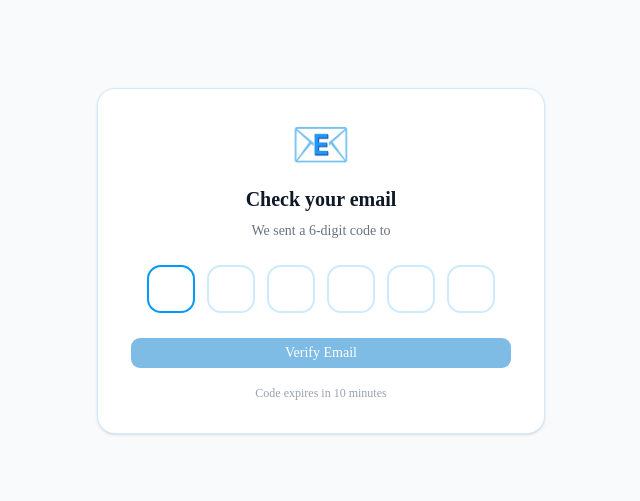
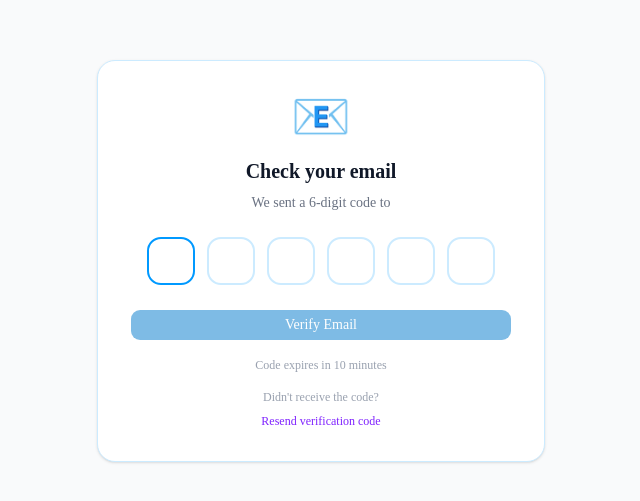
Before and after one commit to Jashan-Maan/ai-resume-analyzer, a Next.js app: page /verify-email in a window 1280 px wide. Shown: the part 139-640 px from the top of the page, without its empty margins (319-959 px from the left). Built offline with nearby package versions, Linux system fonts and the light colour scheme.

Commit message:
feat: implement email verification flow with pre-auth validation and OTP entry page

```diff
--- a/src/app/api/auth/check-user/route.ts
+++ b/src/app/api/auth/check-user/route.ts
@@ -2,6 +2,9 @@ import { NextRequest, NextResponse } from "next/server";
 import bcrypt from "bcryptjs";
 import dbConnect from "@/lib/dbConnect";
 import User from "@/models/User";
+import { generateOTP, generateOTPExpiry } from "@/helper/verifyCode";
+import { sendVerificationEmail } from "@/services/email";
+import { success } from "zod";
 
 export async function POST(req: NextRequest) {
   try {
@@ -49,6 +52,45 @@ export async function POST(req: NextRequest) {
 
     // Email not verified
     if (!user.isVerified) {
+      const now = new Date();
+      const isExpired = !user.verifyCodeExpiry || now > user.verifyCodeExpiry;
+
+      if (isExpired) {
+        const newCode = generateOTP();
+        const newExpiry = generateOTPExpiry();
+
+        user.verifyCode = newCode;
+        user.verifyCodeExpiry = newExpiry;
+        await user.save();
+
+        const emailResult = await sendVerificationEmail(
+          email,
+          user.name,
+          newCode,
+        );
+
+        if (!emailResult.success) {
+          return NextResponse.json(
+            {
+              success: false,
+              message: "Failed to send Verification email. Please try again",
+            },
+            {
+              status: 500,
+            },
+          );
+        }
+        return NextResponse.json(
+          {
+            success: false,
+            message:
+              "Your verification code expired. We sent a new code to your email.",
+            needsVerification: true,
+            email,
+          },
+          { status: 400 },
+        );
+      }
 
       return NextResponse.json(
         {
--- a/src/app/verify-email/page.tsx
+++ b/src/app/verify-email/page.tsx
@@ -14,6 +14,28 @@ export default function VerifyEmailPage() {
   const [error, setError] = useState("");
   const [resending, setResending] = useState(false);
   const inputs = useRef<(HTMLInputElement | null)[]>([]);
+  const [resendLoading, setResendLoading] = useState(false);
+  const [resendMessage, setResendMessage] = useState("");
+
+  const handleResend = async () => {
+    setResendLoading(true);
+    setResendMessage("");
+
+    try {
+      const res = await fetch("/api/auth/resend-code", {
+        method: "POST",
+        headers: { "Content-Type": "application/json" },
+        body: JSON.stringify({ email }),
+      });
+
+      const data = await res.json();
+      setResendMessage(data.message);
+    } catch {
+      setResendMessage("Failed to resend. Please try again.");
+    } finally {
+      setResendLoading(false);
+    }
+  };
 
   // Auto focus first input
   useEffect(() => {
@@ -142,6 +164,26 @@ export default function VerifyEmailPage() {
         </Button>
 
         <p className="text-xs text-gray-400">Code expires in 10 minutes</p>
+        <div className="mt-4">
+          <p className="text-xs text-gray-400 mb-2">Didn't receive the code?</p>
+          <button
+            onClick={handleResend}
+            disabled={resendLoading}
+            className="text-violet-600 text-xs hover:underline disabled:opacity-50 flex items-center gap-1 mx-auto"
+          >
+            {resendLoading ? (
+              <>
+                <Loader2 size={12} className="animate-spin" />
+                Sending...
+              </>
+            ) : (
+              "Resend verification code"
+            )}
+          </button>
+          {resendMessage && (
+            <p className="text-xs text-green-600 mt-2">{resendMessage}</p>
+          )}
+        </div>
       </div>
     </div>
   );
--- a/src/components/auth/CredentialsForm.tsx
+++ b/src/components/auth/CredentialsForm.tsx
@@ -14,11 +14,13 @@ export default function CredentialsForm() {
   const [form, setForm] = useState({ email: "", password: "" });
   const [loading, setLoading] = useState(false);
   const [error, setError] = useState("");
+  const [verifyEmail, setVerifyEmail] = useState<string>("");
 
   const handleSubmit = async (e: React.FormEvent) => {
     e.preventDefault();
     setLoading(true);
     setError("");
+    setVerifyEmail("");
 
     try {
       // ✅ Step 1 — Pre-validate with our own API before NextAuth
@@ -32,6 +34,9 @@ export default function CredentialsForm() {
 
       if (!checkData.success) {
         setError(checkData.message);
+        if (checkData.needsVerification) {
+          setVerifyEmail(checkData.email || form.email);
+        }
         return;
       }
 
@@ -83,12 +88,13 @@ export default function CredentialsForm() {
       </div>
 
       {error && (
-        <div className="bg-red-50 border border-red-200 rounded-lg px-4 py-3">
+        <div className="bg-red-50 border border-red-200 rounded-lg px-4 py-3 space-y-2">
           <p className="text-red-600 text-sm">{error}</p>
-          {error.includes("verify") && (
+
+          {verifyEmail && (
             <Link
-              href={`/verify-email?email=${encodeURIComponent(form.email)}`}
-              className="text-sky-blue-600 text-xs hover:underline block mt-1"
+              href={`/verify-email?email=${encodeURIComponent(verifyEmail)}`}
+              className="inline-flex items-center gap-1 text-sky-blue-600 text-xs font-medium hover:underline"
             >
               Enter verification code →
             </Link>
```
